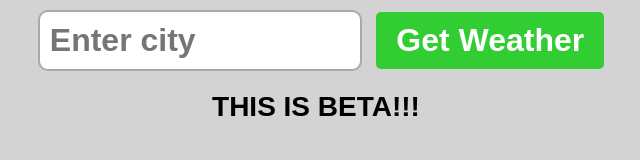
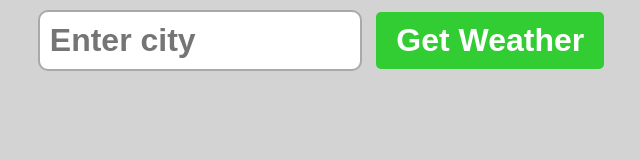
Before and after one commit to Kairovus/Weather-Check, a plain HTML site: page index.html in a window 1280 px wide. Shown: the whole page, without its empty margins (324-964 px from the left). Drawn offline with Linux system fonts and the light colour scheme.

Commit message:
Update index.html

```diff
--- a/index.html
+++ b/index.html
@@ -17,9 +17,6 @@
     <div class="card" style="display : none">
 
     </div>
-    <div>
-        <h1 style="font-size:28px; margin-top:10px;">THIS IS BETA!!!</h1>
-    </div>
 
     <script src="index.js"></script>
 </body>
```
